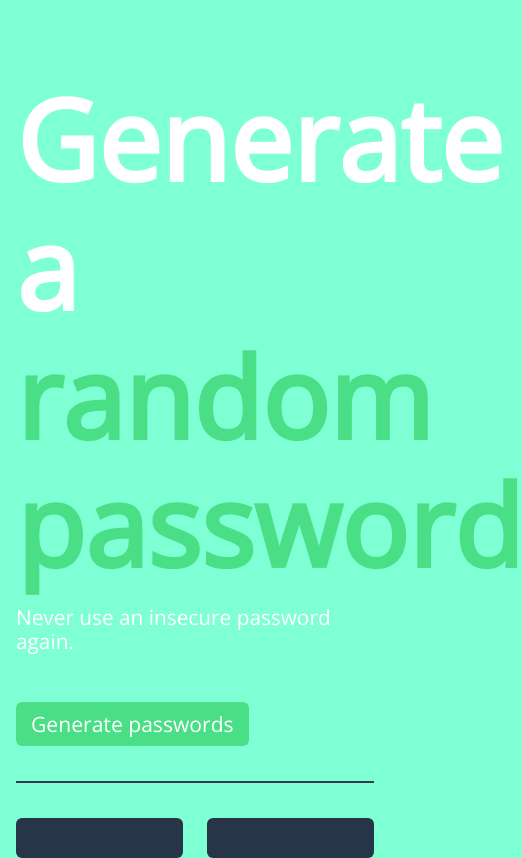
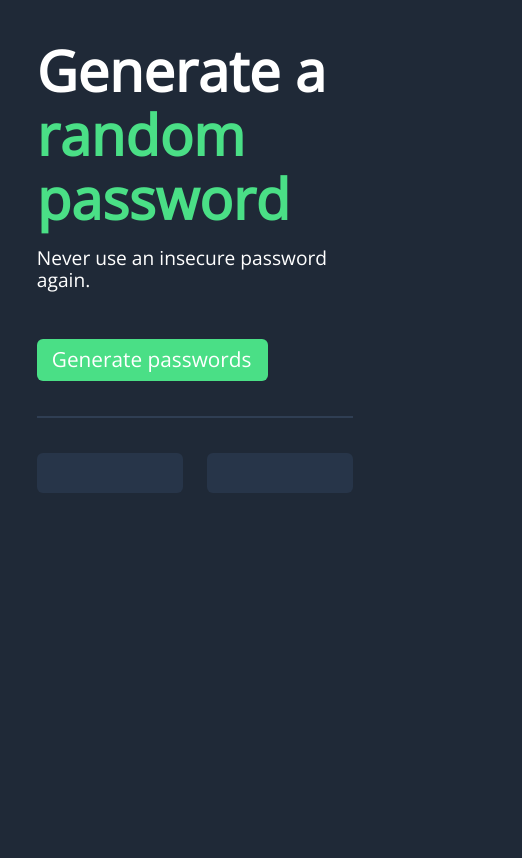
Before and after one commit to Iyanu1396/Random-Password-Generator, a plain HTML site: page index.html in a window 390 px wide. Shown: the whole page, 522 px wide, since content can reach past the window. Drawn offline with nearby package versions, Linux system fonts and the light colour scheme.

Commit message:
FINAL LAYOUT COMMIT

```diff
--- a/index.css
+++ b/index.css
@@ -1,5 +1,5 @@
 body {
-   margin: 0 3rem;
+    margin: 2.3rem;
     font-family: 'Inter';font-family: 'Inter', sans-serif;
     font-family: 'Open Sans', sans-serif;
     background-color: #1F2937;
@@ -8,7 +8,7 @@ body {
 h1 {
     font-weight: 800;
     color: #4ADF86;
-    font-size: 4rem;
+    font-size: 3.5rem;
     margin-bottom: 1rem;
 }
 
@@ -19,7 +19,7 @@ span{
 p{
     color: white;
     margin-top: 0;
-    font-size: 1.5rem;
+    font-size: 1.2rem;
     font-weight: 400;
     margin-bottom: 3rem;
 }
@@ -33,10 +33,10 @@ button{
     background-color: #4ADF86;
     color: white;
     font-weight: 500;
-    font-size: 1.32em;
+    font-size: 1.3rem;
     /* box-shadow: 0px 1px 2px rgba(0, 0, 0, 0.05); */
     border-radius: 6px;
-    padding: 10px 15px;
+    padding: 9px 17px 9px 15px;
     border: none;
     margin-top: 0;
     margin-bottom: 35px;
@@ -50,7 +50,7 @@ button{
 }
 
 .box1{
-    width: 215px;
+    width: 220px;
     height: 40px;
     background: #273549;
      border-radius: 6px;
@@ -58,7 +58,7 @@ button{
 }
 
 .box2{
-    width: 215px;
+    width: 220px;
     height: 40px;
     background: #273549;
      border-radius: 6px;
@@ -71,79 +71,3 @@ button{
     justify-content: center;
     gap: 24px;
 }
-
-
-@media (max-width:600px) {
-    body {
-        margin: 0 1rem;
-        background-color: aquamarine;
-     }
-
-
-    h1 {
-        font-weight: 800;
-        color: #4ADF86;
-        font-size:7rem;
-        margin-bottom: 1rem;
-    }
-
-    span{
-        color: white;
-    }
-
-    p{
-        color: white;
-        margin-top: 0;
-        font-size: 1.3rem;
-        font-weight: 400;
-        margin-bottom: 3rem;
-    }
-
-    hr{
-       margin: 1rem 5rem;
-    }
-
-    button{
-        font-family: inherit;
-        background-color: #4ADF86;
-        color: white;
-        font-weight: 500;
-        font-size: 1.32em;
-        /* box-shadow: 0px 1px 2px rgba(0, 0, 0, 0.05); */
-        border-radius: 6px;
-        padding: 10px 15px;
-        border: none;
-        margin-top: 0;
-        margin-bottom: 35px;
-    }
-
-    .border-top{
-        margin-top: 0;
-        border: 1px solid #2F3E53;
-        margin-bottom: 35px;
-
-    }
-
-    .box1{
-        width: 215px;
-        height: 40px;
-        background: #273549;
-         border-radius: 6px;
-         color: white;
-    }
-
-    .box2{
-        width: 215px;
-        height: 40px;
-        background: #273549;
-         border-radius: 6px;
-
-    }
-
-    .wrapper{
-        margin-top: 0;
-        display: flex;
-        justify-content: center;
-        gap: 24px;
-    }
-  }
```
